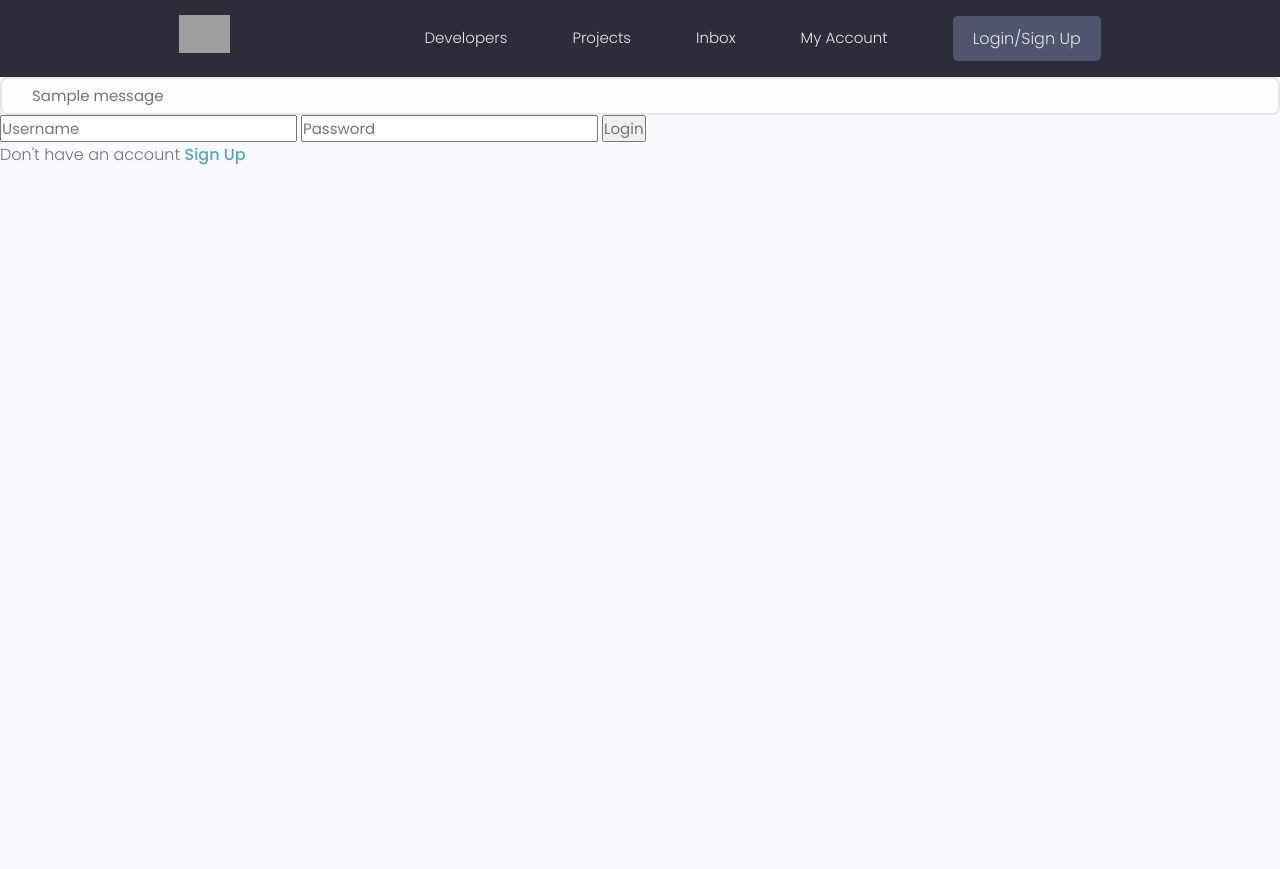
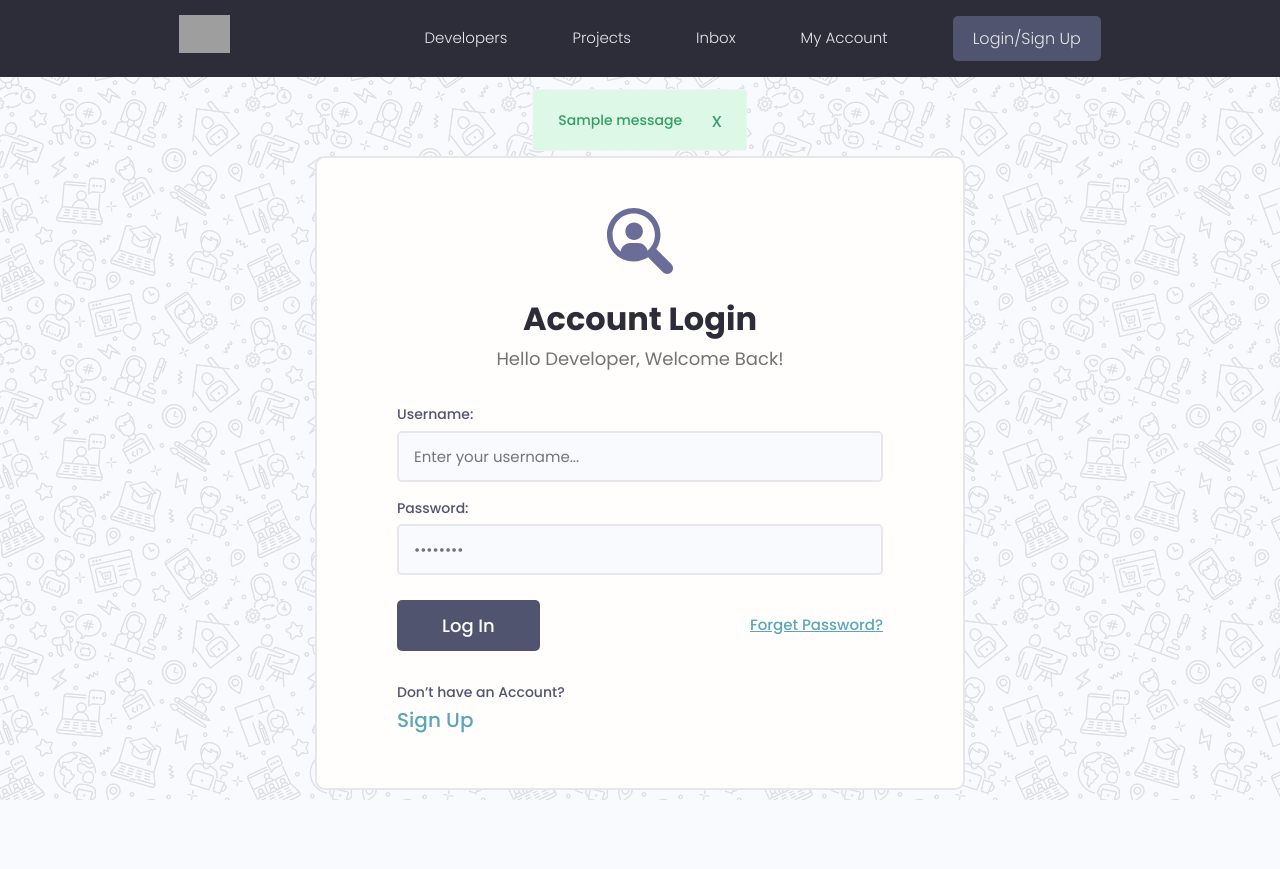
Before and after one commit to anthoskountouris/django_project_portfolio, a Django app: page /login/ in a window 1280 px wide. Before the commit the page ends 165 px from the top, so only its background shows below. Run offline with Django 5.2, Linux system fonts and the light colour scheme; one stand-in notice (Sample message) is shown; some libraries are stand-ins or nearby versions; grey boxes are pictures that could not be loaded.

Commit message:
Styling Login and Register Page

```diff
--- a/templates/main.html
+++ b/templates/main.html
@@ -20,12 +20,22 @@
 </head>
 <body>
     {% include 'navbar.html' %}
-    {% if messages %}
+
+    <!-- {% if messages %}
     <ul class="messages">
         {% for message in messages %}
         <li{% if message.tags %} class="{{ message.tags }}"{% endif %}>{{ message }}</li>
         {% endfor %}
     </ul>
+    {% endif %} -->
+
+    {% if messages %}
+        {% for message in messages %}
+            <div class="alert alert--{{message.tags}}"">
+                <p class="alert__message">{{message}}</p>
+            <button class="alert__close">x</button>
+          </div>
+        {% endfor %}
     {% endif %}
 
     {% block content %}
@@ -33,4 +43,5 @@
     {% endblock content %}
 
 </body>
+<script src="{% static 'uikit/app.js' %}"></script>
 </html>
--- a/users/templates/users/login_register.html
+++ b/users/templates/users/login_register.html
@@ -1,31 +1,100 @@
 {% extends 'main.html' %}
+
+{% load static %}
 
 {% block content %}
 
-
 {% if page == 'register' %}
 
-<h1>Register User</h1>
 
-<form action="{% url 'register' %}" method="POST">
-    {% csrf_token %}
-    {{form.as_p}}
+<div class="auth">
+  <div class="card">
+    <div class="auth__header text-center">
+      <a href="/">
+        <img src="{% static 'images/icon.svg' %}" alt="icon" />
+      </a>
+      <h3>Register an Account</h3>
+      <p>Create a new developer account</p>
+    </div>
 
-    <input type="submit" value="Register User"/>
-</form>
+    <form action="{% url 'register' %}" method="POST" class="form auth__form">
+      {% csrf_token %}
+      <!-- Input:Text -->
+      {% for field in form %}
+      <div class="form__field">
+        <label for="formInput#text">{{field.label}}</label>
+        {{field}}
 
-<p>Already have an account <a href="{% url 'login' %}">Login</a></p>
+        <!-- {% if field.help_text %}
+          <small>{{field.help_text}}</small>
+        {% endif %} -->
+
+        {% for error in field.errors %}
+        <p style="color: red;">{{error}}</p>
+        {% endfor %}
+
+      </div>
+      {% endfor %}
+
+      <div class="auth__actions">
+        <input class="btn btn--sub btn--lg" type="submit" value="Sign  In" />
+      </div>
+    </form>
+    <div class="auth__alternative">
+      <p>Already have an Account?</p>
+      <a href="{% url 'login' %}">Log In</a>
+    </div>
+  </div>
+</div>
 
 {% else %}
-<form action="{% url 'login' %}" method="POST">
-    {% csrf_token %}
-    <input type="text" name="username" placeholder="Username" />
-    <input type="text" name="password" placeholder="Password" />
 
-    <input type="submit" value="Login" />
+<div class="auth">
+    <div class="card">
+      <div class="auth__header text-center">
+        <a href="/">
+          <img src="{% static 'images/icon.svg' %}" alt="icon" />
+        </a>
+        <h3>Account Login</h3>
+        <p>Hello Developer, Welcome Back!</p>
+      </div>
 
-    <p>Don't have an account <a href="{% url 'register' %}"> Sign Up</a></p>
-</form>
+      <form action="{% url 'login' %}" method="POST" class="form auth__form">
+        <!-- Input:Usermame -->
+        {% csrf_token %}
+        <div class="form__field">
+          <label for="formInput#text">Username: </label>
+          <input
+            class="input input--text"
+            id="formInput#text"
+            type="text"
+            name="username"
+            placeholder="Enter your username..."
+          />
+        </div>
+
+        <!-- Input:Password -->
+        <div class="form__field">
+          <label for="formInput#password">Password: </label>
+          <input
+            class="input input--password"
+            id="formInput#passowrd"
+            type="password"
+            name="password"
+            placeholder="••••••••"
+          />
+        </div>
+        <div class="auth__actions">
+          <input class="btn btn--sub btn--lg" type="submit" value="Log In" />
+          <a href="forgetpassword.html">Forget Password?</a>
+        </div>
+      </form>
+      <div class="auth__alternative">
+        <p>Don’t have an Account?</p>
+        <a href="{% url 'register' %}">Sign Up</a>
+      </div>
+    </div>
+  </div>
 {% endif %}
 
 {% endblock %}
--- a/users/views.py
+++ b/users/views.py
@@ -40,7 +40,7 @@ def loginUser(request):
 
 def logoutUser(request):
     logout(request)
-    messages.success(request, 'User was succesfully logged out!')
+    messages.info(request, 'User was succesfully logged out!')
     return redirect('login')
 
 def registerUser(request):
```
Also changed, not shown: templates/login.html (added, +51 -0 lines), templates/signup.html (added, +89 -0 lines), users/forms.py (+7 -0 lines), db.sqlite3, static/images/icon.svg (added), static/images/pattern.jpg (added).
